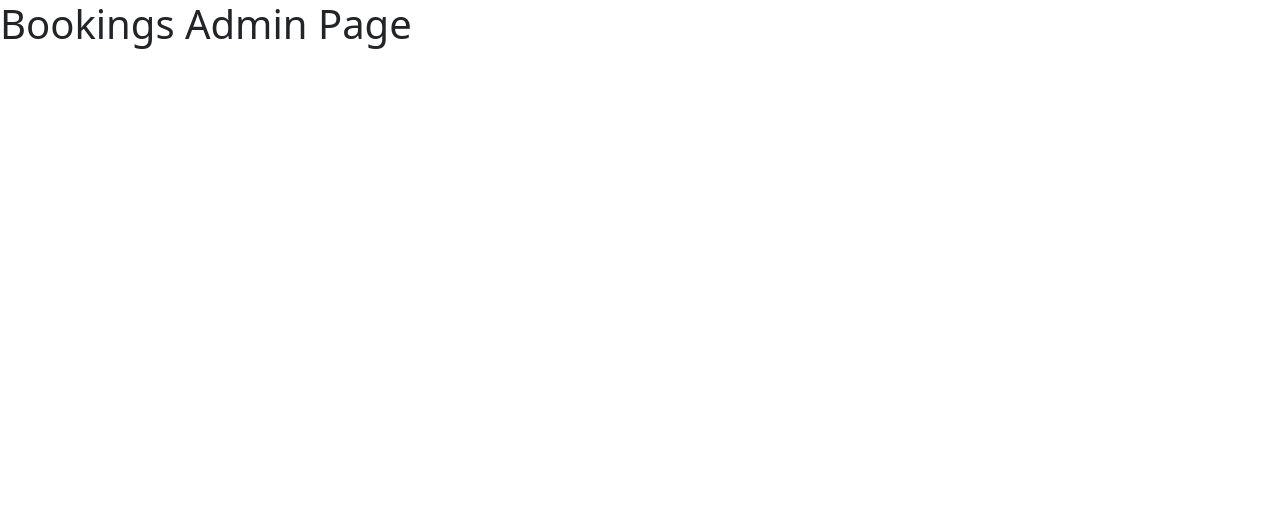
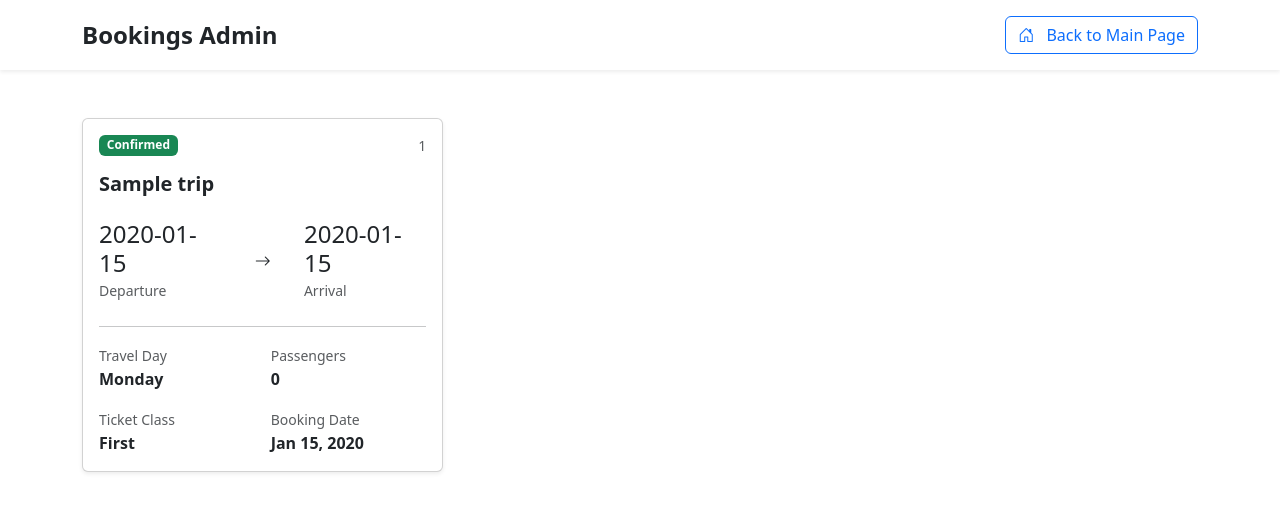
Before and after one commit to sir-eloyou/cse341-team-project, a Node server app: page /bookings-admin in a window 1280 px wide. Shown: the top 512 px of the page. Run offline with Node 20, Linux system fonts and the light colour scheme; tables that the repository leaves empty hold one stand-in row (values such as "Sample post"); some libraries are stand-ins or nearby versions.

Commit message:
feat: enhance bookings page with detailed booking information and dynamic loading

```diff
--- a/src/controllers/bookings.js
+++ b/src/controllers/bookings.js
@@ -3,37 +3,89 @@ import { getTripById } from "../models/trips.js";
 import { generateConfirmationCode } from '../includes/helpers.js';
 import { getDb } from "../db/connect.js";
 import scheduleSchema from "../models/schemas/schedules.js";
+import schedule from "../models/schemas/schedules.js";
 
 
+// const getAllBookings = async (req, res) => {
+
+//     try {
+
+//         const bookings = await findAllBookings();
+
+
+
+//         if (bookings.length === 0) {
+//             return res.status(200).json({
+//                 message: "Theres no bookings",
+//                 counts: 0,
+//                 data: []
+//             })
+//         }
+
+//         bookings.schedule = await schedule.findOne({ id : Number(bookings.scheduleId)})
+
+
+
+//         return res.status(200).json({
+//             message: "Bookings retrieved successfully",
+//             counts: bookings.length,
+//             data: bookings
+
+//         })
+
+//     } catch(error) {
+//         console.error("Error getting all bookings", error.message)
+//         return res.status(500).json({
+//             message: "Internal server error"
+//         })
+
+//     }
+// }
+
 const getAllBookings = async (req, res) => {
-
     try {
-
         const bookings = await findAllBookings();
 
         if (bookings.length === 0) {
             return res.status(200).json({
-                message: "Theres no bookings",
+                message: "There's no bookings",
                 counts: 0,
                 data: []
+            });
+        }
+
+        const bookingsWithScheduleAndTripDetails = await Promise.all(
+            bookings.map(async (booking) => {
+
+                const scheduleData = await schedule.findOne({
+                    id: Number(booking.scheduleId)
+                });
+
+                const tripData = await getTripById(booking.tripId)
+
+                return {
+                    ...booking,
+                    trip: tripData,
+                    schedule: scheduleData
+                };
+
             })
-        }
+        );
 
         return res.status(200).json({
             message: "Bookings retrieved successfully",
-            counts: bookings.length,
-            data: bookings
+            counts: bookingsWithScheduleAndTripDetails.length,
+            data: bookingsWithScheduleAndTripDetails
+        });
 
-        })
+    } catch (error) {
+        console.error("Error getting all bookings", error.message);
 
-    } catch(error) {
-        console.error("Error getting all bookings", error.message)
         return res.status(500).json({
             message: "Internal server error"
-        })
-
+        });
     }
-}
+};
 
 const processBookingRequest = async (req, res) => {
     const confirmation = {
--- a/src/views/bookings.ejs
+++ b/src/views/bookings.ejs
@@ -3,15 +3,160 @@
 <head>
     <meta charset="UTF-8">
     <meta name="viewport" content="width=device-width, initial-scale=1.0">
+    <link rel="stylesheet"
+        href="https://cdn.jsdelivr.net/npm/bootstrap-icons@1.11.3/font/bootstrap-icons.min.css">
     <link
         href="https://cdn.jsdelivr.net/npm/bootstrap@5.3.3/dist/css/bootstrap.min.css"
         rel="stylesheet"
     >
-    <title>Bookings Admin Page</title>
+    <title><%= title %></title>
 </head>
 <body>
 
-    <h1><%= title %></h1>
+    <header class="bg-white shadow-sm py-3 mb-4">
+    <div class="container">
+        <div class="d-flex justify-content-between align-items-center">
+
+            <h4 class="fw-bold mb-0">
+                Bookings Admin
+            </h4>
+
+            <a href="/" class="btn btn-outline-primary">
+                <i class="bi bi-house-door me-2"></i>
+                Back to Main Page
+            </a>
+
+        </div>
+    </div>
+    </header>
+
+
+
+    <div class="container py-4">
+        <div class="row g-3" id="booking-container">
+        </div>
+    </div>
+
+    <template id="booking-template">
+        <div class="card shadow-sm">
+                <div class="card-body">
+
+                    <div class="d-flex justify-content-between mb-3">
+                        <span class="badge bg-success">Confirmed</span>
+                        <small class="text-muted" id="ticket-number"></small>
+                    </div>
+
+                    <h5 class="fw-bold" id="trip-name"></h5>
+
+                    <!-- Schedule Time -->
+                    <div class="row align-items-center my-4">
+
+                        <div class="col-5">
+                            <h4 class="mb-0" id="departure-hour"></h4>
+                            <small class="text-muted">Departure</small>
+                        </div>
+
+                        <div class="col-2 text-center">
+                            <i class="bi bi-arrow-right"></i>
+                        </div>
+
+                        <div class="col-5">
+                            <h4 class="mb-0" id="arrival-hour"></h4>
+                            <small class="text-muted">Arrival</small>
+                        </div>
+
+                    </div>
+
+                    <hr>
+
+                    <div class="row g-3">
+
+                        <div class="col-6">
+                            <small class="text-muted">Travel Day</small>
+                            <p class="fw-semibold mb-0" id="travel-day">Tuesday</p>
+                        </div>
+
+                        <div class="col-6">
+                            <small class="text-muted">Passengers</small>
+                            <p class="fw-semibold mb-0" id="passengers-count"></p>
+                        </div>
+
+                        <div class="col-6">
+                            <small class="text-muted">Ticket Class</small>
+                            <p class="fw-semibold mb-0" id="ticket-class"></p>
+                        </div>
+
+                        <div class="col-6">
+                            <small class="text-muted">Booking Date</small>
+                            <p class="fw-semibold mb-0" id="booking-date"></p>
+                        </div>
+
+                    </div>
+
+                </div>
+            </div>
+    </template>
+
     <script src="https://cdn.jsdelivr.net/npm/bootstrap@5.3.3/dist/js/bootstrap.bundle.min.js"></script>
+    <script>
+        const hookBookingCatalog = async () => {
+            const listEl = document.querySelector('#booking-container');
+            const templateEl = document.getElementById('booking-template');
+
+            if (!listEl || !templateEl) {
+                return;
+            }
+
+            try {
+                const response = await fetch('/api/bookings');
+                if (!response.ok) {
+                    throw new Error(`Failed to load trains (${response.status})`);
+                }
+
+                const payload = await response.json();
+                let bookings = payload.data || [];
+                const fragment = document.createDocumentFragment();
+
+
+                bookings.forEach((booking) => {
+                    const card = templateEl.content.cloneNode(true);
+                    const column = document.createElement('div');
+                    column.className = 'col-12 col-sm-6 col-lg-4';
+                    card.querySelector("#ticket-number").textContent = booking.id;
+                    card.querySelector("#trip-name").textContent = booking.trip.name;
+                    card.querySelector("#departure-hour").textContent = booking.schedule.departureTime;
+                    card.querySelector("#arrival-hour").textContent = booking.schedule.arrivalTime;
+                    card.querySelector("#travel-day").textContent = booking.selectedDay.charAt(0).toUpperCase() + booking.selectedDay.slice(1);
+                    card.querySelector("#passengers-count").textContent = booking.passengers.length
+                    card.querySelector("#ticket-class").textContent = booking.ticketClass.charAt(0).toUpperCase() + booking.ticketClass.slice(1);
+                    card.querySelector("#booking-date").textContent = new Date(booking.createdAt).toLocaleDateString("en-US", {
+                        year: "numeric",
+                        month: "short",
+                        day: "numeric"
+                    });;
+
+
+
+
+
+
+
+                    column.appendChild(card);
+                    fragment.appendChild(column);
+                });
+
+                listEl.replaceChildren(fragment);
+
+            } catch (error) {
+                console.log(error)
+            }
+        };
+
+
+
+        document.addEventListener('DOMContentLoaded', () => {
+            hookBookingCatalog();
+        });
+    </script>
 </body>
 </html>
```
